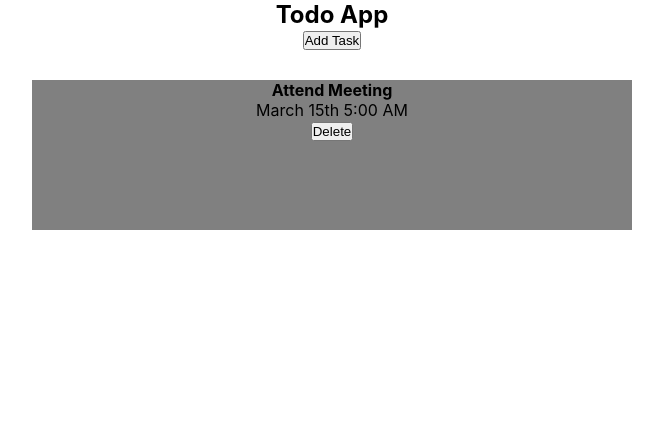
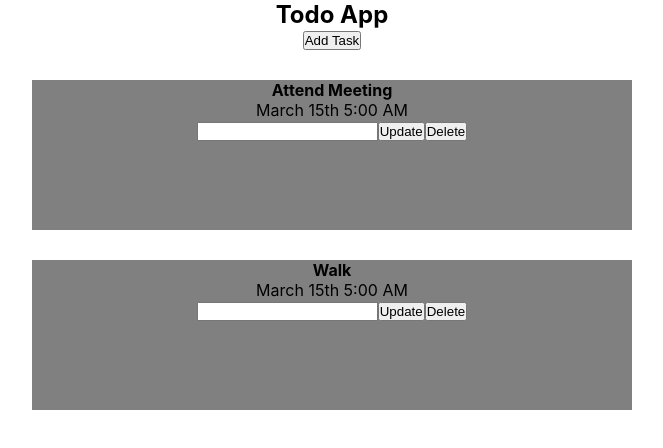
Before and after one commit to jad-amine/React-Todo-App, a React (Create React App) app: page / in a window 1280 px wide. Shown: the top 448 px of the page, without its empty margins (308-971 px from the left). Built offline with nearby package versions, Linux system fonts and the light colour scheme; data requests are answered from the project's data file.

Commit message:
Added UpdateTask component

```diff
--- a/data/db.json
+++ b/data/db.json
@@ -5,6 +5,12 @@
       "day": "March 15th 5:00 AM",
       "reminder": true,
       "id": 3
+    },
+    {
+      "text": "Walk",
+      "day": "March 15th 5:00 AM",
+      "reminder": true,
+      "id": 3
     }
   ]
 }
--- a/src/App.js
+++ b/src/App.js
@@ -2,6 +2,7 @@ import { useEffect, useState } from "react";
 import "./App.css";
 import AddTask from "./components/AddTask";
 import DeleteButton from "./components/DeleteButton";
+import UpdateTask from "./components/UpdateTask";
 const App = () => {
   const [tasks, setTasks] = useState([]);
   const [showAddTask, setShowAddTask] = useState(false);
@@ -43,6 +44,16 @@ const App = () => {
     }
   };
 
+  // Update task function
+  const updateTask = async (id, task) => {
+    const res = await fetch("http://localhost:8000/tasks/" + id, {
+      method: "PUT",
+      body: JSON.stringify(task),
+    });
+    const data = await res.json();
+    console.log(data);
+  };
+
   // Delete task function
   const deleteTask = async (id) => {
     const res = await fetch("http://localhost:8000/tasks/" + id, {
@@ -73,7 +84,18 @@ const App = () => {
               <div key={task.id} className="task">
                 <h4>{task.text}</h4>
                 <p>{task.day}</p>
-                <DeleteButton deleteTask={deleteTask} id={task.id} setTasks={setTasks} tasks={tasks}/>
+                <UpdateTask
+                  task={task}
+                  setTasks={setTasks}
+                  updateTask={updateTask}
+                  id={task.id}
+                />
+                <DeleteButton
+                  deleteTask={deleteTask}
+                  id={task.id}
+                  setTasks={setTasks}
+                  tasks={tasks}
+                />
               </div>
             );
           })}
--- /dev/null
+++ b/src/components/UpdateTask.js
@@ -0,0 +1,22 @@
+import { useState } from "react";
+
+const UpdateTask = ({ task, setTasks, updateTask, id }) => {
+  const [newTask, setNewTask] = useState(task);
+  const [text, setText] = useState("");
+
+  return (
+    <>
+      <input
+        type={"text"}
+        value={text}
+        onChange={(e) => {
+          setText(e.target.value);
+          setNewTask({ ...task, text: { text } });
+        }}
+      />
+      <button onClick={() => console.log(id, newTask)}>Update</button>
+    </>
+  );
+};
+
+export default UpdateTask;
```
